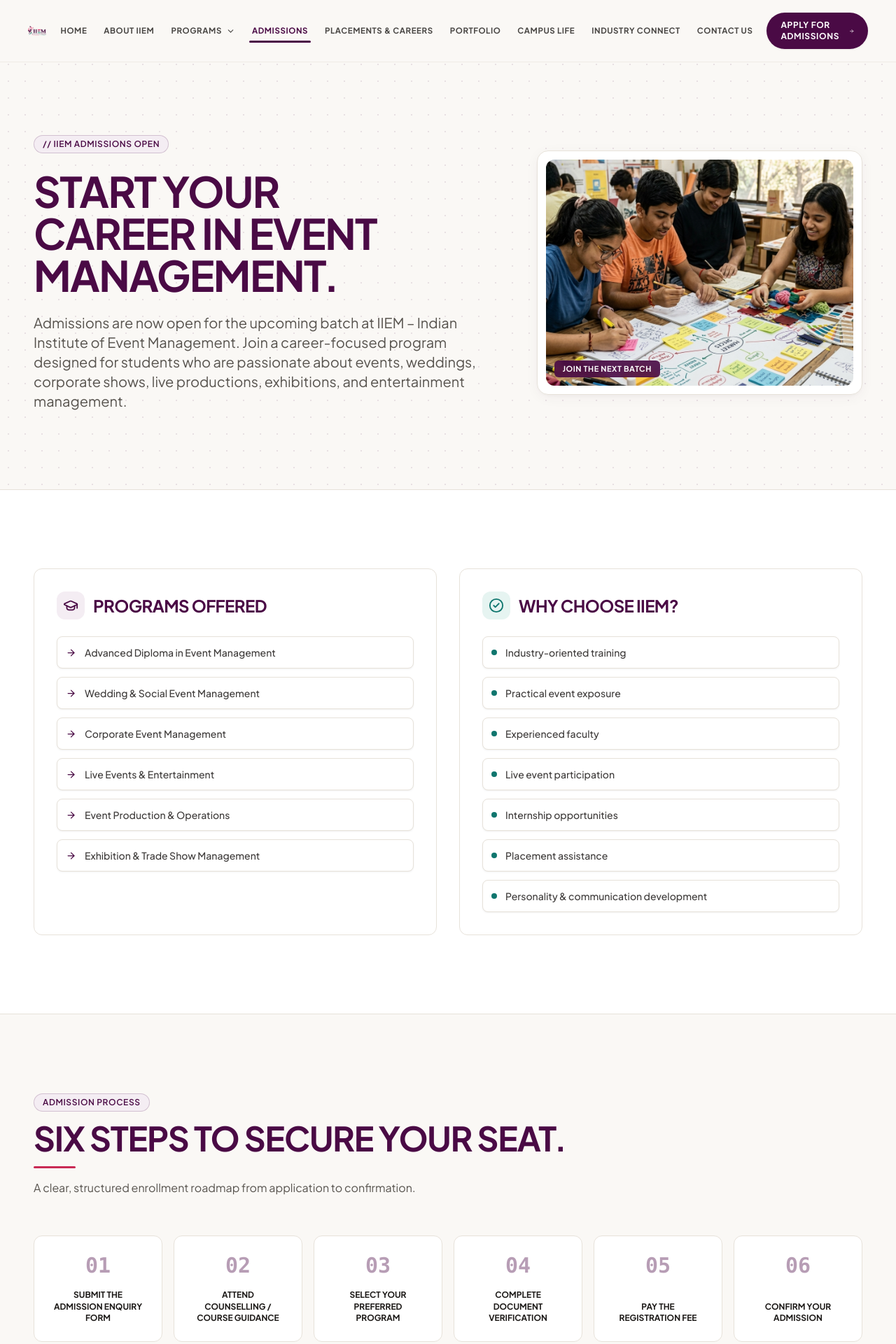
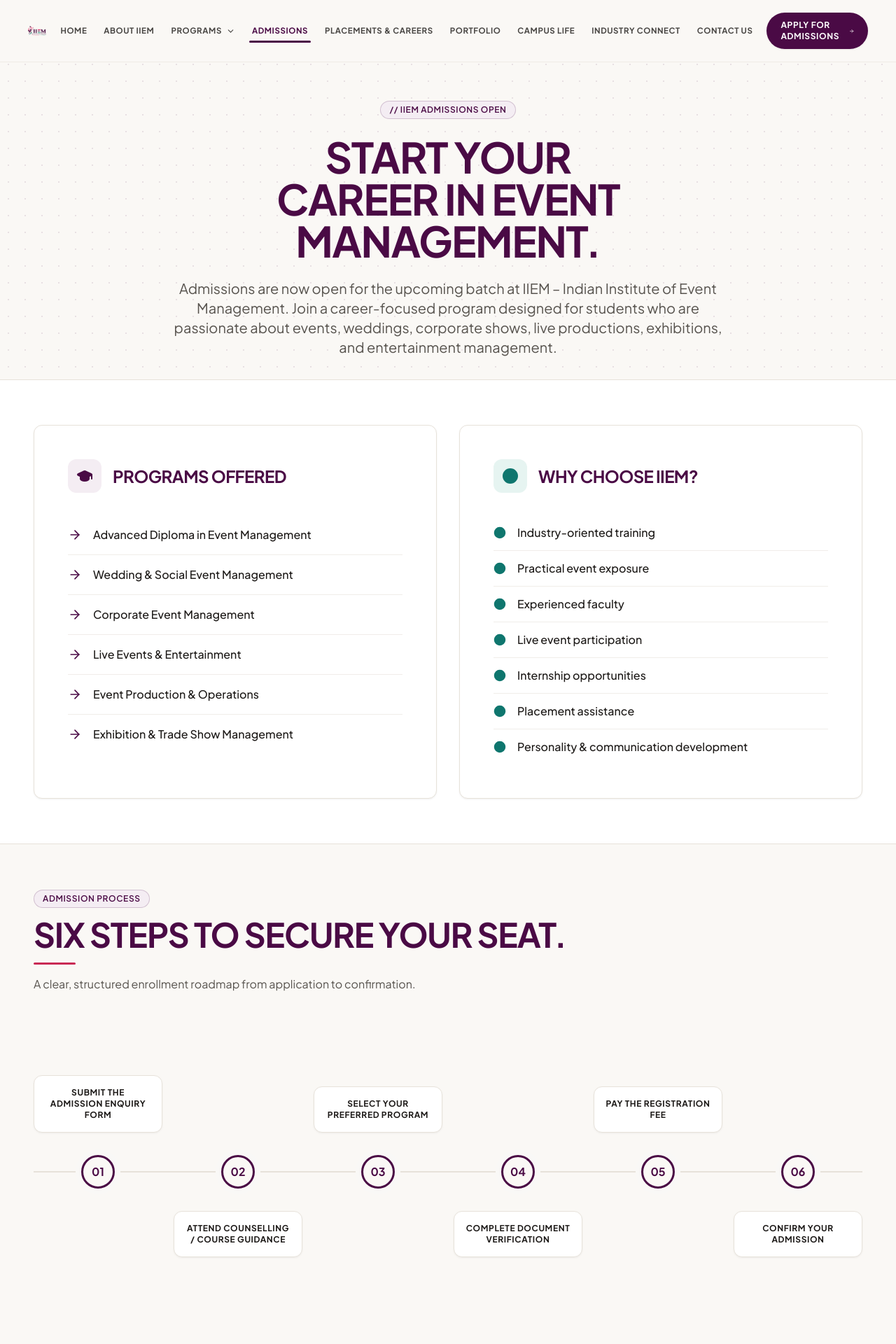
Before and after one commit to rameezwangde/iiem-v2, a React (Vite) app: page /admissions in a window 1280 px wide. Shown: the top 1920 px of the page at 70% size. Built offline with nearby package versions, Linux system fonts and the light colour scheme.

Commit message:
feat: create Admissions page with program details, application roadmap, and eligibility requirements

```diff
--- a/src/pages/Admissions.jsx
+++ b/src/pages/Admissions.jsx
@@ -25,11 +25,10 @@
   return (
     <div className="w-full bg-brand-cream">
       {/* Hero Header (Light) */}
-      <section className="bg-brand-cream py-20 lg:py-28 px-6 md:px-12 relative overflow-hidden border-b border-brand-border">
+      <section className="bg-brand-cream pt-16 pb-8 px-6 md:px-12 relative overflow-hidden border-b border-brand-border text-center">
         <div className="absolute inset-0 bg-[radial-gradient(#4A0A45_0.75px,transparent_0.75px)] [background-size:24px_24px] opacity-10 pointer-events-none" />
 
-        <div className="max-w-[1400px] mx-auto w-full grid grid-cols-1 lg:grid-cols-12 gap-12 items-center relative z-10">
-          <div className="lg:col-span-7">
+        <div className="max-w-[800px] mx-auto w-full flex flex-col items-center justify-center relative z-10">
           <span className="badge-pill bg-brand-purpleMuted text-brand-purple border border-brand-purple/20 text-xs font-bold py-1 px-3.5 mb-6">
             // IIEM ADMISSIONS OPEN
           </span>
@@ -37,40 +36,24 @@
             START YOUR <br />
             CAREER IN EVENT MANAGEMENT.
           </h1>
-            <p className="font-sans text-brand-textMuted text-base sm:text-lg md:text-xl leading-relaxed max-w-2xl">
+          <p className="font-sans text-brand-textMuted text-base sm:text-lg md:text-xl leading-relaxed">
             Admissions are now open for the upcoming batch at IIEM – Indian Institute of Event Management. Join a career-focused program designed for students who are passionate about events, weddings, corporate shows, live productions, exhibitions, and entertainment management.
           </p>
-          </div>
-
-          <div className="lg:col-span-5">
-            <div className="relative w-full aspect-[4/3] rounded-2xl overflow-hidden border border-brand-border shadow-card bg-white p-3 group">
-              <div className="w-full h-full rounded-xl overflow-hidden relative bg-brand-stone">
-                <img
-                  src="/images/join_the_next_batch_upscaled.jpg"
-                  alt="Indian Students at IIEM Admissions"
-                  className="w-full h-full object-cover group-hover:scale-105 transition-transform duration-700"
-                />
-                <div className="absolute bottom-3 left-3 bg-brand-purple/90 backdrop-blur-sm text-white px-3 py-1 rounded-md text-[11px] font-bold uppercase tracking-wider">
-                  Join The Next Batch
-                </div>
-              </div>
-            </div>
-          </div>
         </div>
       </section>
 
       {/* Programs Offered & Why Choose Us */}
-      <section className="bg-white py-20 lg:py-28 px-6 md:px-12 border-b border-brand-border">
+      <section className="bg-white py-12 lg:py-16 px-6 md:px-12 border-b border-brand-border">
         <div className="max-w-[1400px] mx-auto grid grid-cols-1 lg:grid-cols-2 gap-8">
           {/* Programs Offered */}
-          <div className="academic-card p-8 bg-brand-cream/50">
-            <div className="flex items-center gap-3 mb-6">
-              <div className="w-10 h-10 rounded-xl bg-brand-purpleMuted text-brand-purple flex items-center justify-center">
-                <GraduationCap size={22} />
+          <div className="academic-card p-8 md:p-12 bg-brand-cream/30 border-l-4 border-l-brand-purple shadow-subtle">
+            <div className="flex items-center gap-4 mb-8">
+              <div className="w-12 h-12 rounded-xl bg-brand-purpleMuted text-brand-purple flex items-center justify-center shrink-0">
+                <GraduationCap size={24} fill="currentColor" />
               </div>
               <h2 className="font-display font-bold text-2xl tracking-tight text-brand-purple uppercase">PROGRAMS OFFERED</h2>
             </div>
-            <ul className="space-y-3 font-sans text-xs sm:text-sm text-brand-textDark/85">
+            <ul className="flex flex-col text-brand-textDark">
               {[
                 "Advanced Diploma in Event Management",
                 "Wedding & Social Event Management",
@@ -79,23 +62,23 @@
                 "Event Production & Operations",
                 "Exhibition & Trade Show Management"
               ].map((item, idx) => (
-                <li key={idx} className="flex gap-3 items-center bg-white p-3 rounded-lg border border-brand-border shadow-subtle">
-                  <ArrowRight size={15} className="text-brand-purple shrink-0" />
-                  <span className="font-medium">{item}</span>
+                <li key={idx} className="flex gap-4 items-center py-4 border-b border-brand-border/60 last:border-0">
+                  <ArrowRight size={20} className="text-brand-purple shrink-0" />
+                  <span className="font-medium text-sm sm:text-base">{item}</span>
                 </li>
               ))}
             </ul>
           </div>
 
           {/* Why Choose IIEM */}
-          <div className="academic-card p-8 bg-brand-cream/50">
-            <div className="flex items-center gap-3 mb-6">
-              <div className="w-10 h-10 rounded-xl bg-brand-tealLight text-brand-teal flex items-center justify-center">
-                <CheckCircle2 size={22} />
+          <div className="academic-card p-8 md:p-12 bg-brand-cream/30 border-l-4 border-l-brand-teal shadow-subtle">
+            <div className="flex items-center gap-4 mb-8">
+              <div className="w-12 h-12 rounded-xl bg-brand-tealLight text-brand-teal flex items-center justify-center shrink-0">
+                <CheckCircle2 size={24} fill="currentColor" />
               </div>
               <h2 className="font-display font-bold text-2xl tracking-tight text-brand-purple uppercase">WHY CHOOSE IIEM?</h2>
             </div>
-            <ul className="space-y-3 font-sans text-xs sm:text-sm text-brand-textDark/85">
+            <ul className="flex flex-col text-brand-textDark">
               {[
                 "Industry-oriented training",
                 "Practical event exposure",
@@ -105,9 +88,9 @@
                 "Placement assistance",
                 "Personality & communication development"
               ].map((item, idx) => (
-                <li key={idx} className="flex gap-3 items-center bg-white p-3 rounded-lg border border-brand-border shadow-subtle">
-                  <div className="w-2 h-2 rounded-full bg-brand-teal shrink-0"></div>
-                  <span className="font-medium">{item}</span>
+                <li key={idx} className="flex gap-4 items-center py-[13px] border-b border-brand-border/60 last:border-0">
+                  <CheckCircle2 size={18} className="text-brand-teal shrink-0" fill="currentColor" />
+                  <span className="font-medium text-sm sm:text-base">{item}</span>
                 </li>
               ))}
             </ul>
@@ -116,7 +99,7 @@
       </section>
 
       {/* Process Timeline */}
-      <section className="bg-brand-cream py-20 lg:py-28 px-6 md:px-12 border-b border-brand-border">
+      <section className="bg-brand-cream py-12 lg:py-16 px-6 md:px-12 border-b border-brand-border">
         <div className="max-w-[1400px] mx-auto">
           <SectionHeader
             eyebrow="ADMISSION PROCESS"
@@ -124,7 +107,57 @@
             supportingText="A clear, structured enrollment roadmap from application to confirmation."
           />
 
-          <div className="grid grid-cols-1 sm:grid-cols-2 lg:grid-cols-6 gap-4 mt-10">
+          {/* Desktop Horizontal Timeline */}
+          <div className="hidden lg:block relative mt-24 mb-12">
+            {/* Horizontal Line */}
+            <div className="absolute top-1/2 left-0 w-full h-[2px] bg-brand-border -translate-y-1/2"></div>
+
+            <div className="grid grid-cols-6 gap-4 relative z-10">
+              {[
+                "Submit the admission enquiry form",
+                "Attend counselling / course guidance",
+                "Select your preferred program",
+                "Complete document verification",
+                "Pay the registration fee",
+                "Confirm your admission"
+              ].map((step, idx) => {
+                const isTop = idx % 2 === 0;
+                return (
+                  <div key={idx} className="relative grid grid-rows-[120px_auto_120px] justify-items-center gap-4">
+                    {/* Top Content */}
+                    <div className={`flex items-end pb-4 text-center ${!isTop ? 'invisible' : ''}`}>
+                      <div className="academic-card bg-white p-4 shadow-subtle border-b-4 border-b-brand-purple">
+                        <h3 className="font-bold text-brand-textDark text-[11px] xl:text-xs uppercase tracking-wider">
+                          {step}
+                        </h3>
+                      </div>
+                    </div>
+
+                    {/* Circle on line */}
+                    <div className="w-12 h-12 rounded-full bg-brand-cream border-[3px] border-brand-purple flex items-center justify-center font-display font-bold text-brand-purple z-20 relative shadow-[0_0_0_8px_#f9f8f6]">
+                      0{idx + 1}
+                    </div>
+
+                    {/* Bottom Content */}
+                    <div className={`flex items-start pt-4 text-center ${isTop ? 'invisible' : ''}`}>
+                      <div className="academic-card bg-white p-4 shadow-subtle border-t-4 border-t-brand-purple">
+                        <h3 className="font-bold text-brand-textDark text-[11px] xl:text-xs uppercase tracking-wider">
+                          {step}
+                        </h3>
+                      </div>
+                    </div>
+                  </div>
+                );
+              })}
+            </div>
+          </div>
+
+          {/* Mobile Vertical Timeline */}
+          <div className="lg:hidden relative mt-12 pl-6 py-4">
+            {/* Vertical Line */}
+            <div className="absolute top-0 left-[23px] w-[2px] h-full bg-brand-border"></div>
+
+            <div className="flex flex-col gap-10 relative z-10">
               {[
                 "Submit the admission enquiry form",
                 "Attend counselling / course guidance",
@@ -133,24 +166,27 @@
                 "Pay the registration fee",
                 "Confirm your admission"
               ].map((step, idx) => (
-              <div
-                key={idx}
-                className="academic-card p-6 flex flex-col justify-between text-center group bg-white"
-              >
-                <div className="font-mono font-black text-3xl text-brand-purple/40 group-hover:text-brand-purple transition-colors mb-4">
+                <div key={idx} className="relative flex items-center gap-6">
+                  {/* Circle on line */}
+                  <div className="w-12 h-12 rounded-full bg-brand-cream border-[3px] border-brand-purple flex items-center justify-center font-display font-bold text-brand-purple shrink-0 shadow-[0_0_0_8px_#f9f8f6]">
                     0{idx + 1}
                   </div>
-                <p className="font-sans text-xs font-bold text-brand-textDark leading-snug uppercase">
+
+                  {/* Content */}
+                  <div className="academic-card bg-white p-4 shadow-subtle border-l-4 border-l-brand-purple flex-1">
+                    <h3 className="font-bold text-brand-textDark text-xs uppercase tracking-wider">
                       {step}
-                </p>
+                    </h3>
+                  </div>
                 </div>
               ))}
+            </div>
           </div>
         </div>
       </section>
 
       {/* Eligibility & Documents */}
-      <section className="bg-white py-20 lg:py-28 px-6 md:px-12 border-b border-brand-border">
+      <section className="bg-white py-12 lg:py-16 px-6 md:px-12 border-b border-brand-border">
         <div className="max-w-[1400px] mx-auto grid grid-cols-1 lg:grid-cols-2 gap-8">
           {/* Eligibility Panel */}
           <div className="academic-card p-8 bg-white">
```
Lines whose indentation alone changed are shown as unchanged.
